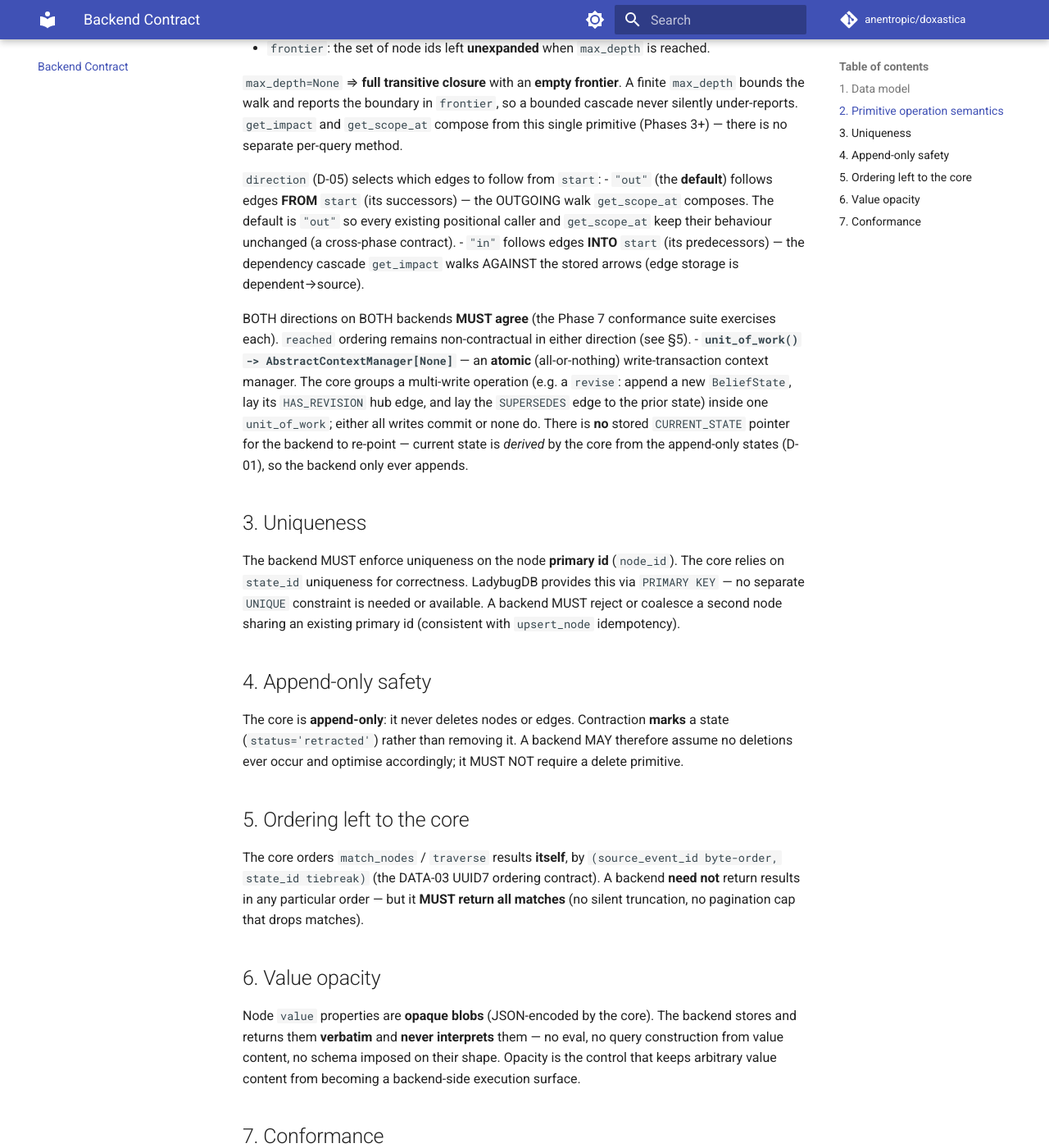
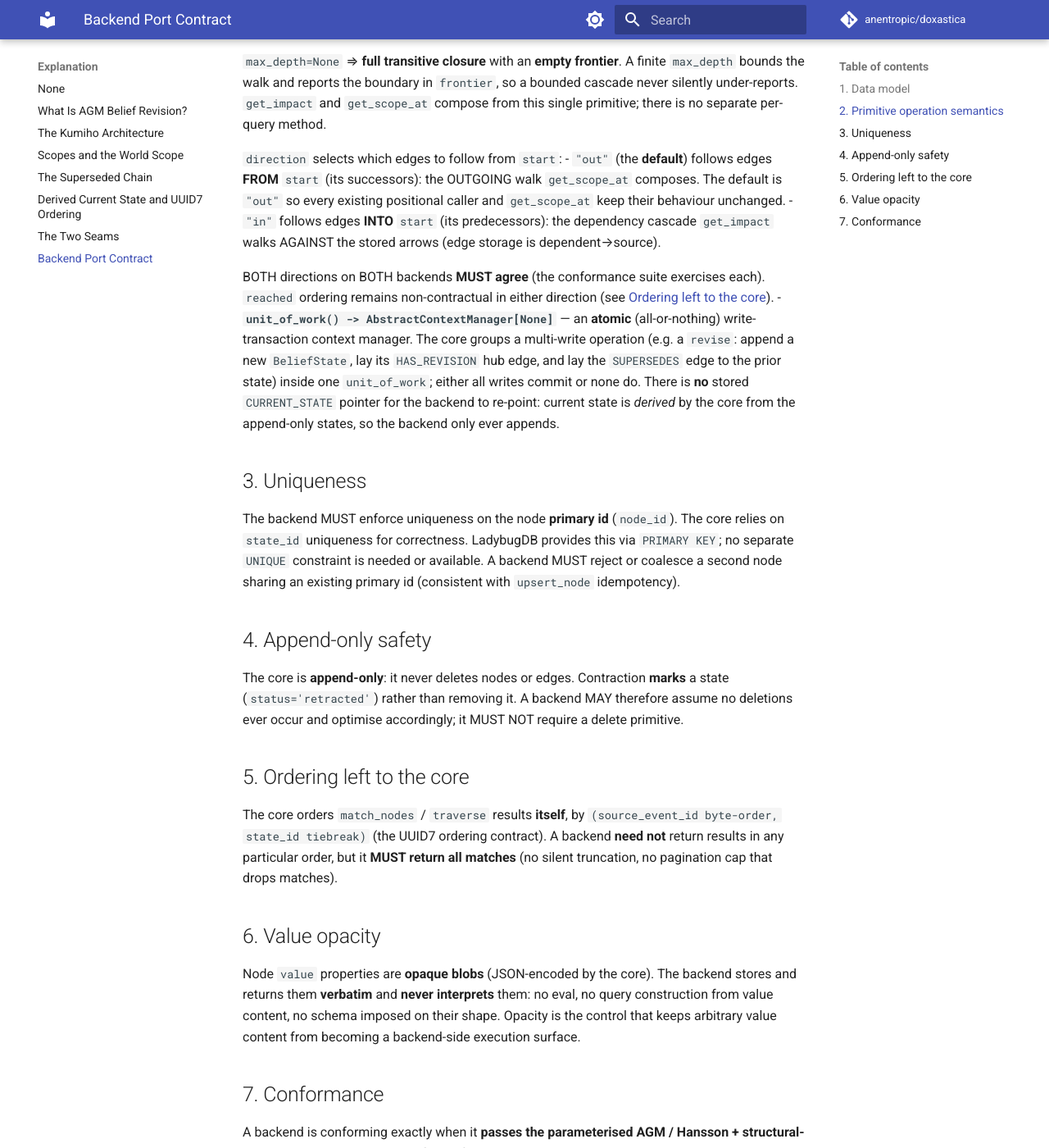
Before and after one commit to anentropic/doxastica, an MkDocs documentation site: the page built from docs/src/explanation/backend-contract.md, in a window 1280 px wide and 1400 px high, scrolled down 1336 px. Shown: the whole window at 82% size. Built offline with MkDocs 1.6.1 and Material for MkDocs 9.7.7, drawn with Linux system fonts in a browser that asks for light colours; comment, search, counter and statistics services are not loaded; some of the changed text lies outside the part shown.

Commit message:
docs: nest Backend Port Contract under Explanation
Move backend-contract.md into docs/src/explanation/ and place it as the
last page in the Explanation nav section, so it is no longer its own
top-level tab. Build passes mkdocs --strict. No inbound/outbound doc
links needed updating.

Co-Authored-By: Claude Opus 4.8 <noreply@anthropic.com>

```diff
--- a/docs/src/backend-contract.md
+++ b/docs/src/explanation/backend-contract.md
@@ -1,18 +1,17 @@
-# Backend Port Contract (BACK-04)
+# Backend Port Contract
 
 This document specifies the constraints a third-party **labelled-property-graph (LPG)
 backend** must satisfy to be a conforming `doxastica` storage backend. It is keyed to the
-internal `BackendPort` Protocol (`src/doxastica/ports.py`, BACK-01) — the seam below the
-public `BeliefStore`, the one the backend-agnostic core writes against.
+internal `BackendPort` Protocol (`src/doxastica/ports.py`), the seam below the public
+`BeliefStore`, the one the backend-agnostic core writes against.
 
-The port is **LPG-primitive, not Cypher-level** (BACK-01): a backend implements five graph
+The port is **LPG-primitive, not Cypher-level**: a backend implements five graph
 primitives, never a query language. A conforming backend exposes **no** `run` / `query` /
-`execute` method and **no** method taking a query string — that boundary makes a dialect
+`execute` method and **no** method taking a query string. That boundary makes a dialect
 passthrough (and the injection / triple-leak surface it would re-open) unrepresentable.
 
-This spec is authored in Phase 1 and published consumer-facing in Phase 8 (PKG-04). Its
-**executable form** is the parameterised conformance suite shipped in Phase 7 (BACK-05),
-which the LadybugDB reference adapter and the in-memory oracle both pass identically.
+The **executable form** of this contract is the parameterised conformance suite, which the
+LadybugDB reference adapter and the in-memory oracle both pass identically.
 
 ## 1. Data model
 
@@ -42,35 +41,36 @@ A backend MUST implement exactly these five primitives, with these semantics:
 - **`traverse(start, edge_types, max_depth, direction="out") -> (reached, frontier)`** — the
   **single** graph-walk primitive. Following only edges in `edge_types` from `start`, it returns:
   - `reached`: the **de-duplicated, cycle-safe** set of reachable nodes (a visited-set
-    walk — the backend MUST terminate on cyclic graphs, never loop);
+    walk; the backend MUST terminate on cyclic graphs, never loop);
   - `frontier`: the set of node ids left **unexpanded** when `max_depth` is reached.
 
   `max_depth=None` ⇒ **full transitive closure** with an **empty frontier**. A finite
   `max_depth` bounds the walk and reports the boundary in `frontier`, so a bounded cascade
   never silently under-reports. `get_impact` and `get_scope_at` compose from this single
-  primitive (Phases 3+) — there is no separate per-query method.
+  primitive; there is no separate per-query method.
 
-  `direction` (D-05) selects which edges to follow from `start`:
-  - `"out"` (the **default**) follows edges **FROM** `start` (its successors) — the OUTGOING
+  `direction` selects which edges to follow from `start`:
+  - `"out"` (the **default**) follows edges **FROM** `start` (its successors): the OUTGOING
     walk `get_scope_at` composes. The default is `"out"` so every existing positional caller
-    and `get_scope_at` keep their behaviour unchanged (a cross-phase contract).
-  - `"in"` follows edges **INTO** `start` (its predecessors) — the dependency cascade
+    and `get_scope_at` keep their behaviour unchanged.
+  - `"in"` follows edges **INTO** `start` (its predecessors): the dependency cascade
     `get_impact` walks AGAINST the stored arrows (edge storage is dependent→source).
 
-  BOTH directions on BOTH backends **MUST agree** (the Phase 7 conformance suite exercises
-  each). `reached` ordering remains non-contractual in either direction (see §5).
+  BOTH directions on BOTH backends **MUST agree** (the conformance suite exercises each).
+  `reached` ordering remains non-contractual in either direction (see
+  [Ordering left to the core](#5-ordering-left-to-the-core)).
 - **`unit_of_work() -> AbstractContextManager[None]`** — an **atomic** (all-or-nothing)
   write-transaction context manager. The core groups a multi-write operation (e.g. a
   `revise`: append a new `BeliefState`, lay its `HAS_REVISION` hub edge, and lay the
   `SUPERSEDES` edge to the prior state) inside one `unit_of_work`; either all writes commit
-  or none do. There is **no** stored `CURRENT_STATE` pointer for the backend to re-point —
-  current state is *derived* by the core from the append-only states (D-01), so the backend
-  only ever appends.
+  or none do. There is **no** stored `CURRENT_STATE` pointer for the backend to re-point:
+  current state is *derived* by the core from the append-only states, so the backend only
+  ever appends.
 
 ## 3. Uniqueness
 
 The backend MUST enforce uniqueness on the node **primary id** (`node_id`). The core relies
-on `state_id` uniqueness for correctness. LadybugDB provides this via `PRIMARY KEY` — no
+on `state_id` uniqueness for correctness. LadybugDB provides this via `PRIMARY KEY`; no
 separate `UNIQUE` constraint is needed or available. A backend MUST reject or coalesce a
 second node sharing an existing primary id (consistent with `upsert_node` idempotency).
 
@@ -83,21 +83,21 @@ ever occur and optimise accordingly; it MUST NOT require a delete primitive.
 ## 5. Ordering left to the core
 
 The core orders `match_nodes` / `traverse` results **itself**, by
-`(source_event_id byte-order, state_id tiebreak)` (the DATA-03 UUID7 ordering contract). A
-backend **need not** return results in any particular order — but it **MUST return all
+`(source_event_id byte-order, state_id tiebreak)` (the UUID7 ordering contract). A
+backend **need not** return results in any particular order, but it **MUST return all
 matches** (no silent truncation, no pagination cap that drops matches).
 
 ## 6. Value opacity
 
 Node `value` properties are **opaque blobs** (JSON-encoded by the core). The backend stores
-and returns them **verbatim** and **never interprets** them — no eval, no query construction
+and returns them **verbatim** and **never interprets** them: no eval, no query construction
 from value content, no schema imposed on their shape. Opacity is the control that keeps
 arbitrary value content from becoming a backend-side execution surface.
 
 ## 7. Conformance
 
 A backend is conforming exactly when it **passes the parameterised AGM / Hansson +
-structural-invariant suite** (BACK-05, Phase 7) — the **executable form** of this contract.
+structural-invariant suite**, the **executable form** of this contract.
 The in-memory oracle and the LadybugDB reference adapter run the identical parameterised
 tests; passing them is the definition of a conforming backend. AGM *recovery* is a named
 `xfail` (it is false for belief bases) and is never asserted against a correct backend.
--- a/mkdocs.yml
+++ b/mkdocs.yml
@@ -110,6 +110,6 @@ nav:
     - The Superseded Chain: explanation/superseded-chain-no-recovery.md
     - Derived Current State and UUID7 Ordering: explanation/derived-current-uuid7-ordering.md
     - The Two Seams: explanation/beliefstore-vs-backendport.md
-  - Backend Contract: backend-contract.md
+    - Backend Port Contract: explanation/backend-contract.md
   - API Reference: reference/
   - Changelog: changelog.md
```
